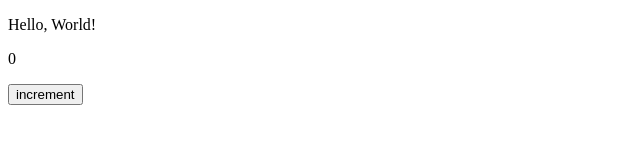
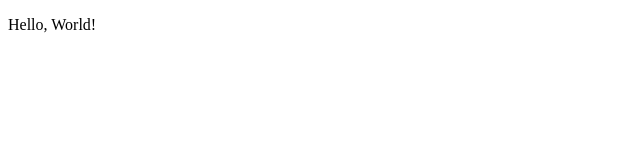
Before and after one commit to yuan-miranda/yuanmiranda, a plain HTML site: page index.html in a window 1280 px wide. Shown: the whole page, without its empty margins (0-640 px from the left). Drawn offline with Linux system fonts and the light colour scheme.

Commit message:
just discovered Github Pages is static lol

```diff
--- a/index.html
+++ b/index.html
@@ -8,7 +8,5 @@
 </head>
 <body>
     <p>Hello, World!</p>
-    <p id="count">0</p>
-    <button onclick="increment()">increment</button>
 </body>
 </html>
--- a/main.js
+++ /dev/null
@@ -1,6 +0,0 @@
-let counter = 0;
-
-function increment() {
-    counter++;
-    document.getElementById('count').textContent = counter;
-}
```
Also changed, not shown: package.json (deleted, +0 -17 lines), styles.css (added), 2 other files.
